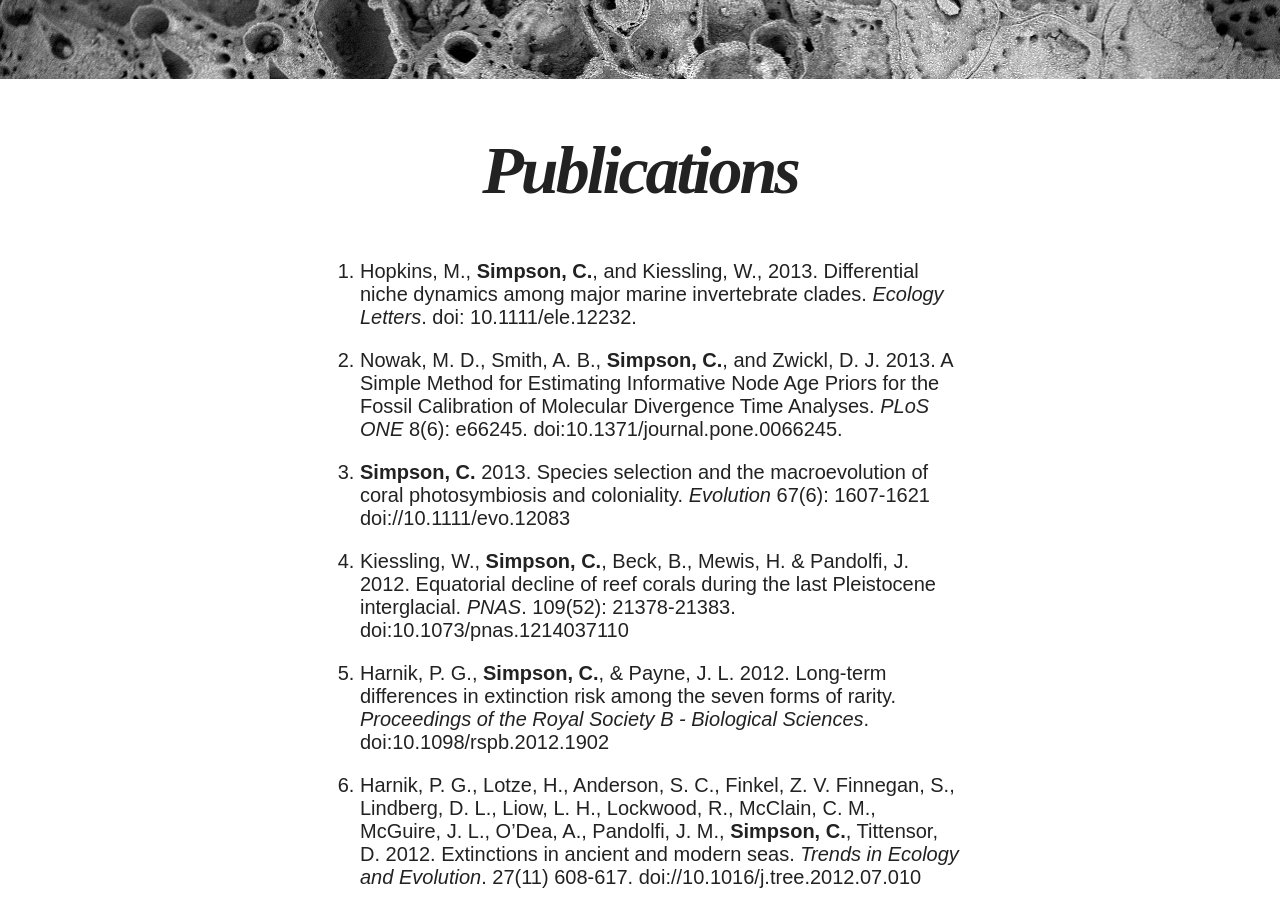
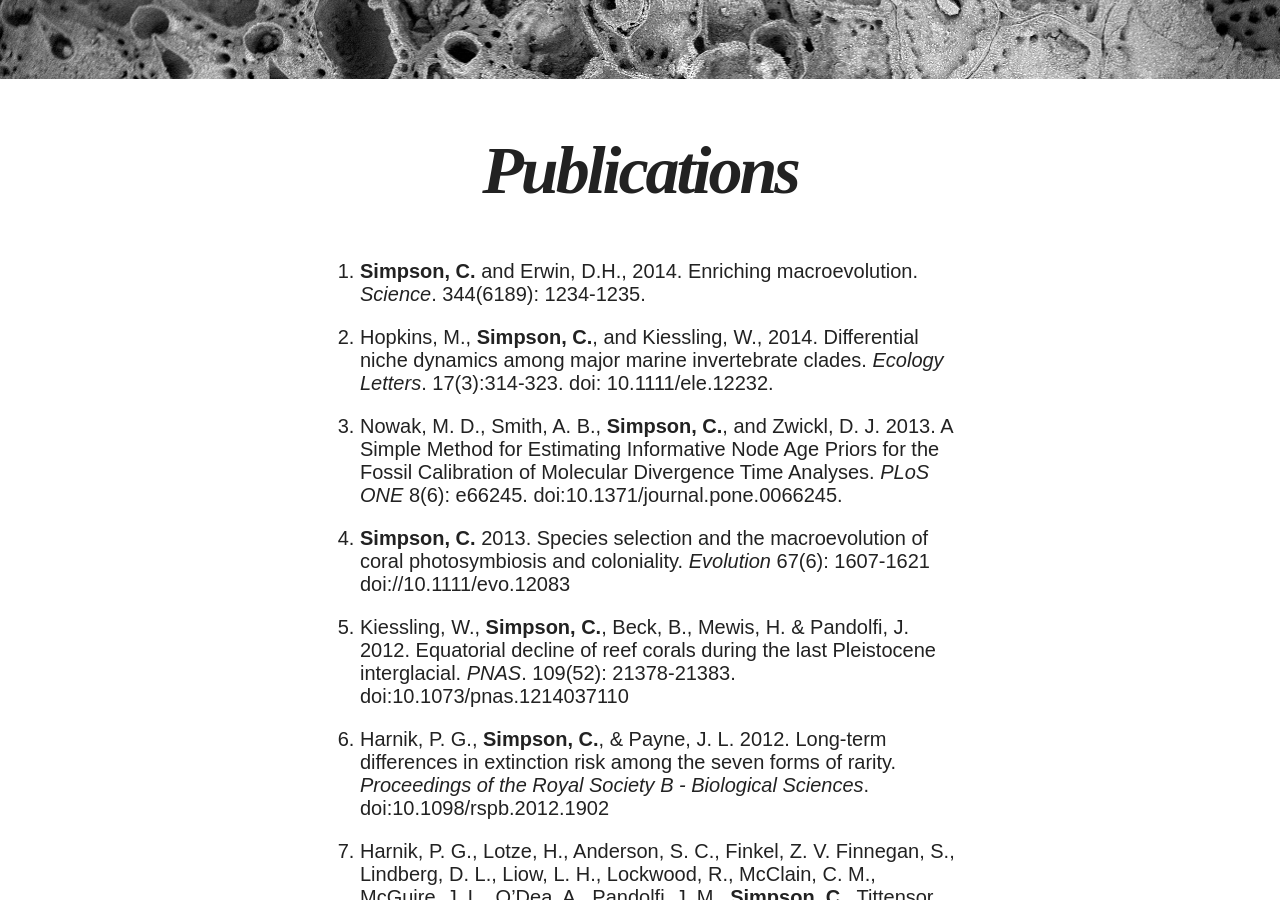
Before and after one commit to simpson-carl/simpson-carl.github.io, a Jekyll site: the page built from publications.md, in a window 1280 px wide and 900 px high, scrolled down 430 px. Built offline with Jekyll 4.4.1, drawn with Linux system fonts in a browser that asks for light colours; nearby versions of some CDN libraries; Markdown is read by kramdown in place of the engine named in the settings.

Commit message:
new publications
Wagner review with Doug, and Ecology Letters publication information.

```diff
--- a/publications.md
+++ b/publications.md
@@ -7,7 +7,9 @@ modified: 2013-09-23
 image:
      feature: overgrowth.jpg
 ---
-11. Hopkins, M., **Simpson, C.**, and Kiessling, W., 2013. Differential niche dynamics among major marine invertebrate clades. *Ecology Letters*. doi: 10.1111/ele.12232.
+1. **Simpson, C.** and Erwin, D.H., 2014. Enriching macroevolution. *Science*. 344(6189): 1234-1235.
+
+11. Hopkins, M., **Simpson, C.**, and Kiessling, W., 2014. Differential niche dynamics among major marine invertebrate clades. *Ecology Letters*. 17(3):314-323. doi: 10.1111/ele.12232.
 
 
 1. Nowak, M. D., Smith, A. B., **Simpson, C.**, and Zwickl, D. J. 2013. A Simple Method for Estimating Informative Node Age Priors for the Fossil Calibration of Molecular Divergence Time Analyses. *PLoS ONE* 8(6): e66245. doi:10.1371/journal.pone.0066245.
```
Also changed, not shown: 3 other files.
